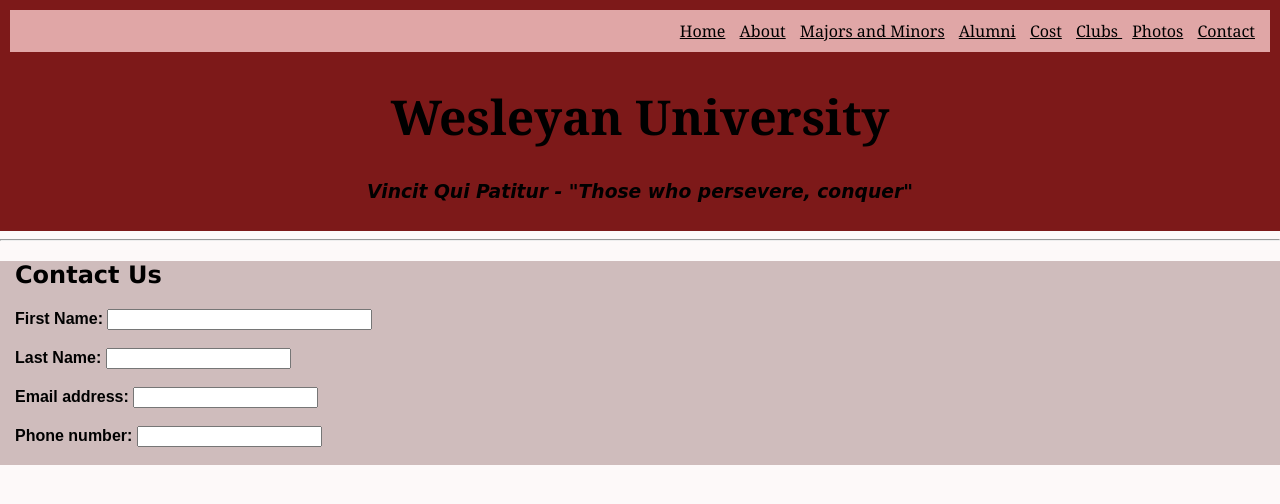
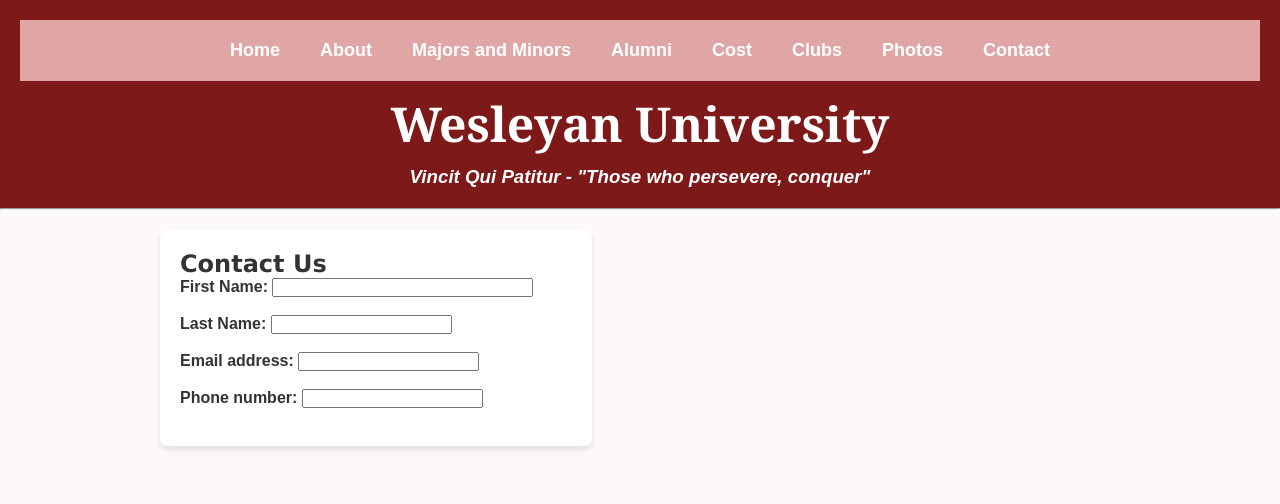
Before and after one commit to shikhargupta24/shikhargupta24.github.io, a PHP site: page /page2.html in a window 1280 px wide. Shown: the top 504 px of the page. Run offline with PHP 8.4, Linux system fonts and the light colour scheme.

Commit message:
Update style.css

```diff
--- a/style.css
+++ b/style.css
@@ -1,58 +1,117 @@
+/* General Reset */
+* {
+  margin: 0;
+  padding: 0;
+  box-sizing: border-box;
+  font-family: Arial, sans-serif;
+}
 
+/* Body Styling */
 body {
-    margin: 0;
-    font-family: Arial;
   background-color: #fdf9f9;
-
-  }
-header {
-    background-color: #7d1919;
-    margin: 2;
-    border: #7d1919;;
-    padding: 10px;
+  color: #333;
   text-align: center;
 }
 
-h1 {font-family: Cambria, Cochin, Georgia, Times, 'Times New Roman', serif;
-font-size: xxx-large;
+/* Header Styling */
+header {
+  background-color: #7d1919;
+  padding: 20px;
+  text-align: center;
+  color: white;
 }
-h2 {font-family: Verdana, Geneva, Tahoma, sans-serif;}
- h3{ font-family:cursive }
 
+h1 {
+  font-family: Cambria, Cochin, Georgia, Times, 'Times New Roman', serif;
+  font-size: 3rem;
+  margin: 10px 0;
+}
 
+h2 {
+  font-family: Verdana, Geneva, Tahoma, sans-serif;
+}
 
-.navbar {font-family: Cambria, Cochin, Georgia, Times, 'Times New Roman', serif;
+h3 {
+  font-family: cursive;
+}
+
+/* Navbar Styling */
+.navbar {
   background-color: rgb(224, 166, 166);
   padding: 10px;
-color: white;
-text-align: right;
-
 }
 
- .box{text-align: left;
-    padding-left: 15px;
-    background-color: #cfbcbc;
-
-
+.navbar nav {
+  display: flex;
+  justify-content: center;
+  gap: 20px;
 }
 
-  .box1 {
-    background-color:#cfbcbc;
+.navbar nav a {
+  color: white;
+  text-decoration: none;
+  font-size: 18px;
+  padding: 10px;
+  transition: background 0.3s ease-in-out;
 }
 
-
-  #Aboutme{padding: 10px}
-
-#Photos{
-  background-color: #e2caca;
-  padding: 15px;
-
-}
-#NotableAlum {background-color: #885f5f;
+.navbar nav a:hover {
+  background-color: #c25b5b;
+  border-radius: 5px;
 }
 
-#Clubs { background-color: #885f5f;}
+/* Section Styling */
+section {
+  text-align: left;
+  padding: 20px;
+  max-width: 1000px;
+  margin: 0 auto;
+}
 
-a{color:#000000;
-padding:5px;
+/* Flexbox Container */
+.flex-container {
+  display: flex;
+  flex-wrap: wrap;
+  justify-content: center;
+  gap: 20px;
+  padding: 20px;
 }
+
+/* Box Styling */
+.box {
+  background-color: white;
+  padding: 20px;
+  border-radius: 8px;
+  box-shadow: 0px 4px 6px rgba(0, 0, 0, 0.1);
+  width: 45%;
+  min-width: 300px;
+  text-align: left;
+}
+
+/* Make images responsive */
+.box img {
+  margin: 10px;
+  border-radius: 5px;
+  box-shadow: 2px 2px 5px rgba(0, 0, 0, 0.2);
+  max-width: 100%;
+  height: auto;
+}
+
+/* Link Styling */
+a {
+  color: #000000;
+  padding: 5px;
+  text-decoration: none;
+  font-weight: bold;
+}
+
+a:hover {
+  text-decoration: underline;
+}
+
+/* Responsive Design */
+@media (max-width: 768px) {
+  .box {
+      width: 100%; /* Full width on smaller screens */
+  }
+}
```
Lines whose indentation alone changed are shown as unchanged.
